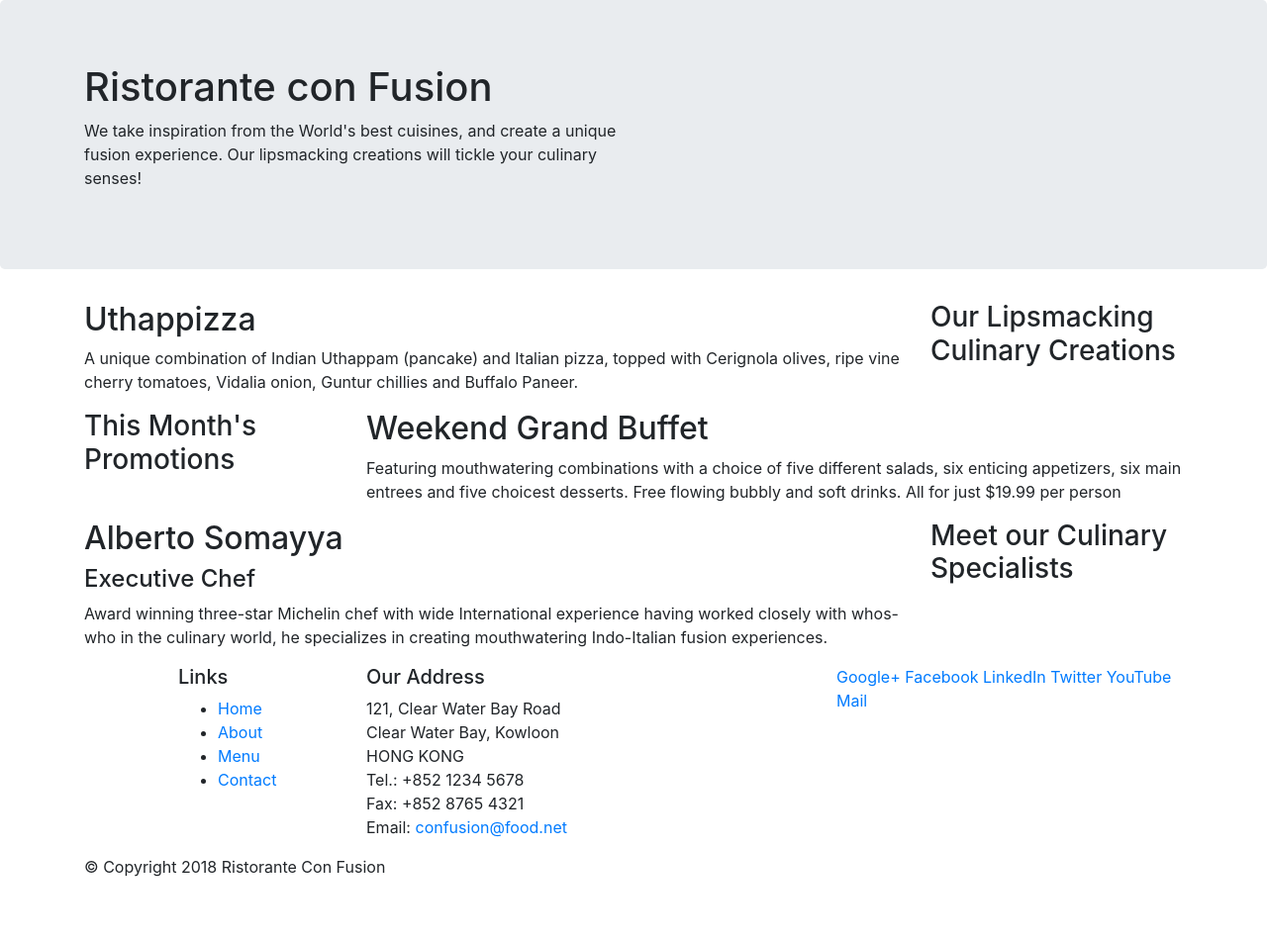
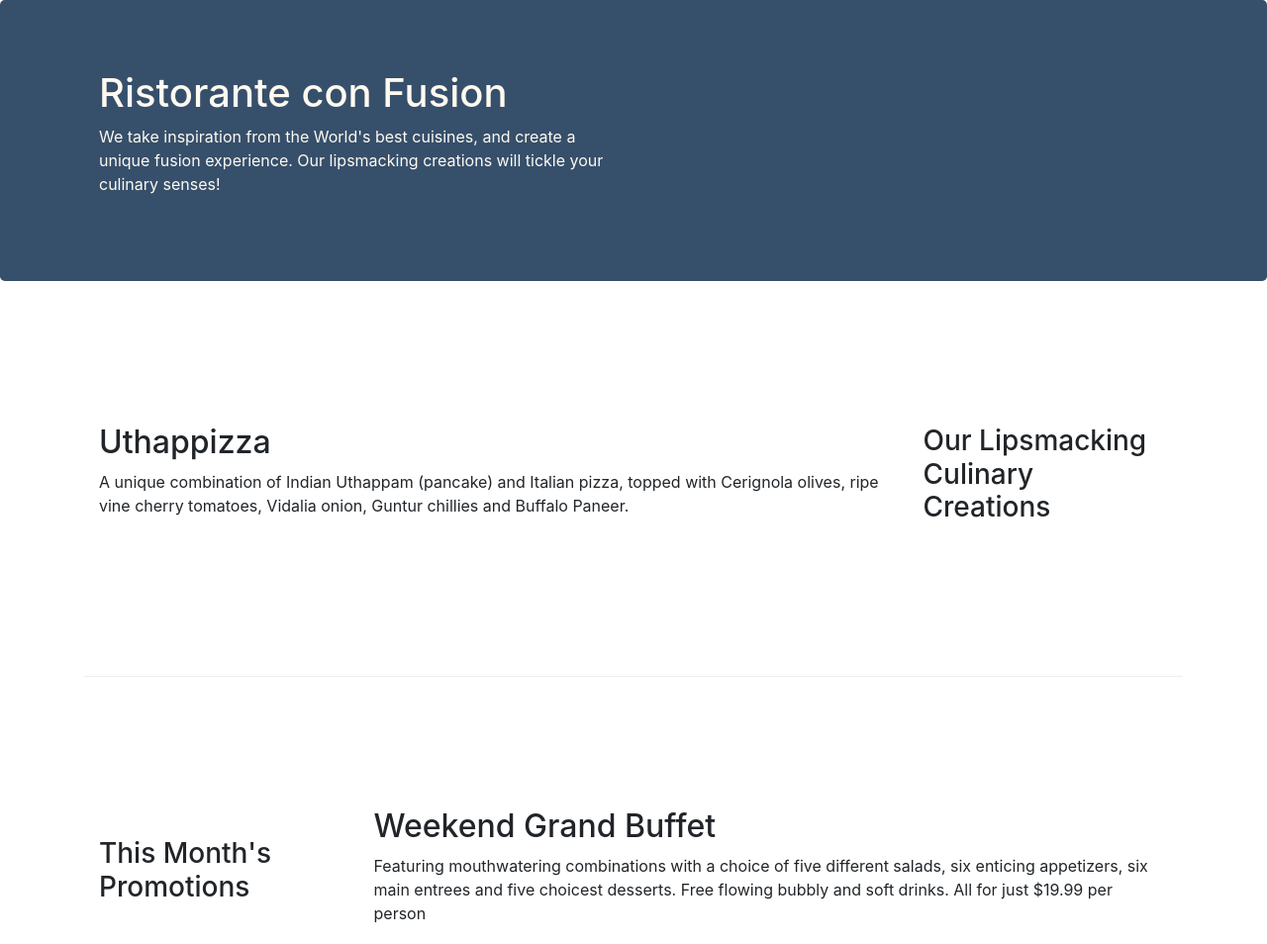
Before and after one commit to Koundinya-noob/conFusion, a website: page index.html in a window 1280 px wide. Shown: the top 954 px of the page at 99% size. Before the commit the page ends 904 px from the top, so only its background shows below. Drawn offline with nearby package versions, Linux system fonts and the light colour scheme.

Commit message:
Bootstrap grid part2

```diff
--- /dev/null
+++ b/css/styles.css
@@ -0,0 +1,30 @@
+.row-header {
+	margin :0px auto;
+	padding: 0px auto;
+}
+
+.row-content{
+	margin: 0px auto;
+	padding:50px 0px 50px 0px;
+	border-bottom: 1px ridge;
+	min-height: 400px;
+}
+
+.footer {
+	background-color: #e3fdfd;
+	margin: 0px auto;
+	padding: 20px 0px 20px 0px;
+}
+
+.jumbotron {
+	padding: 70px 30px 70px 30px;
+	margin: 0px auto;
+	background-color: #364f6b;
+	color: floralwhite;
+}
+
+.address {
+	font-size: 80%;
+	margin:0px;
+	color:#222831;
+}
--- a/index.html
+++ b/index.html
@@ -9,6 +9,7 @@
 
     <!-- Bootstrap CSS -->
     <link rel="stylesheet" href="node_modules/bootstrap/dist/css/bootstrap.min.css">
+    <link rel="stylesheet" href="css/styles.css">
     <title>Ristorante Con Fusion</title>
 </head>
 
@@ -16,7 +17,7 @@
 
     <header class="jumbotron">
         <div class="container">
-            <div class="row">
+            <div class="row row-header">
                 <div class="col-12 col-sm-6">
                     <h1>Ristorante con Fusion</h1>
                     <p>We take inspiration from the World's best cuisines, and create a unique fusion experience. Our lipsmacking creations will tickle your culinary senses!</p>
@@ -28,7 +29,7 @@
     </header>
 
     <div class="container">
-        <div class="row">
+        <div class="row row-content align-items-center">
             <div class="col-12 col-sm-4 order-sm-last col-md-3">
                 <h3>Our Lipsmacking Culinary Creations</h3>
             </div>
@@ -39,7 +40,7 @@
         </div>
 
 
-        <div class="row">
+        <div class="row row-content align-items-center">
             <div class="col-12 col-sm-4 col-md-3">
                 <h3>This Month's Promotions</h3>
             </div>
@@ -49,7 +50,7 @@
             </div>
         </div>
 
-        <div class="row">
+        <div class="row row-content align-items-center">
             <div class="col-12 order-sm-last col-sm-4 col-md-3">
                 <h3>Meet our Culinary Specialists</h3>
             </div>
@@ -61,12 +62,12 @@
         </div>
     </div>
 
-    <footer>
+    <footer class="footer">
         <div class="container">
             <div class="row">
                 <div class="col-4 offset-1 col-sm-2">
                     <h5>Links</h5>
-                    <ul>
+                    <ul class="list-unstyled">
                         <li><a href="#">Home</a></li>
                         <li><a href="#">About</a></li>
                         <li><a href="#">Menu</a></li>
@@ -84,8 +85,8 @@
 		              Email: <a href="mailto:confusion@food.net">confusion@food.net</a>
 		           </address>
                 </div>
-                <div class="col-12 col-sm-4">
-                    <div>
+                <div class="col-12 col-sm-4 align-self-center">
+                    <div class="text-center">
                         <a href="http://google.com/+">Google+</a>
                         <a href="http://www.facebook.com/profile.php?id=">Facebook</a>
                         <a href="http://www.linkedin.com/in/">LinkedIn</a>
@@ -95,7 +96,7 @@
                     </div>
                 </div>
            </div>
-           <div class="row">
+           <div class="row justify-content-center">
                 <div class="col-auto">
                     <p>© Copyright 2018 Ristorante Con Fusion</p>
                 </div>
```
